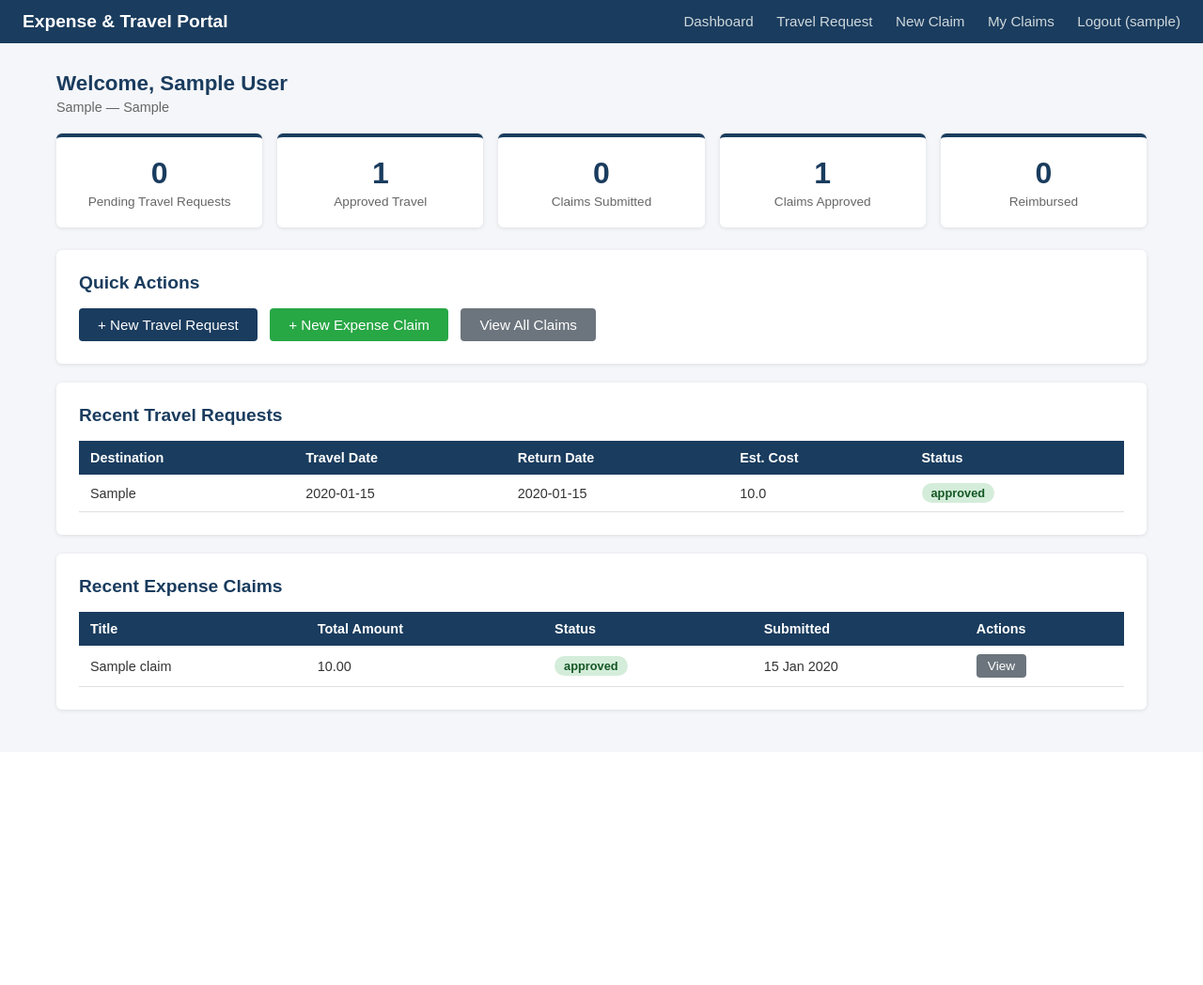
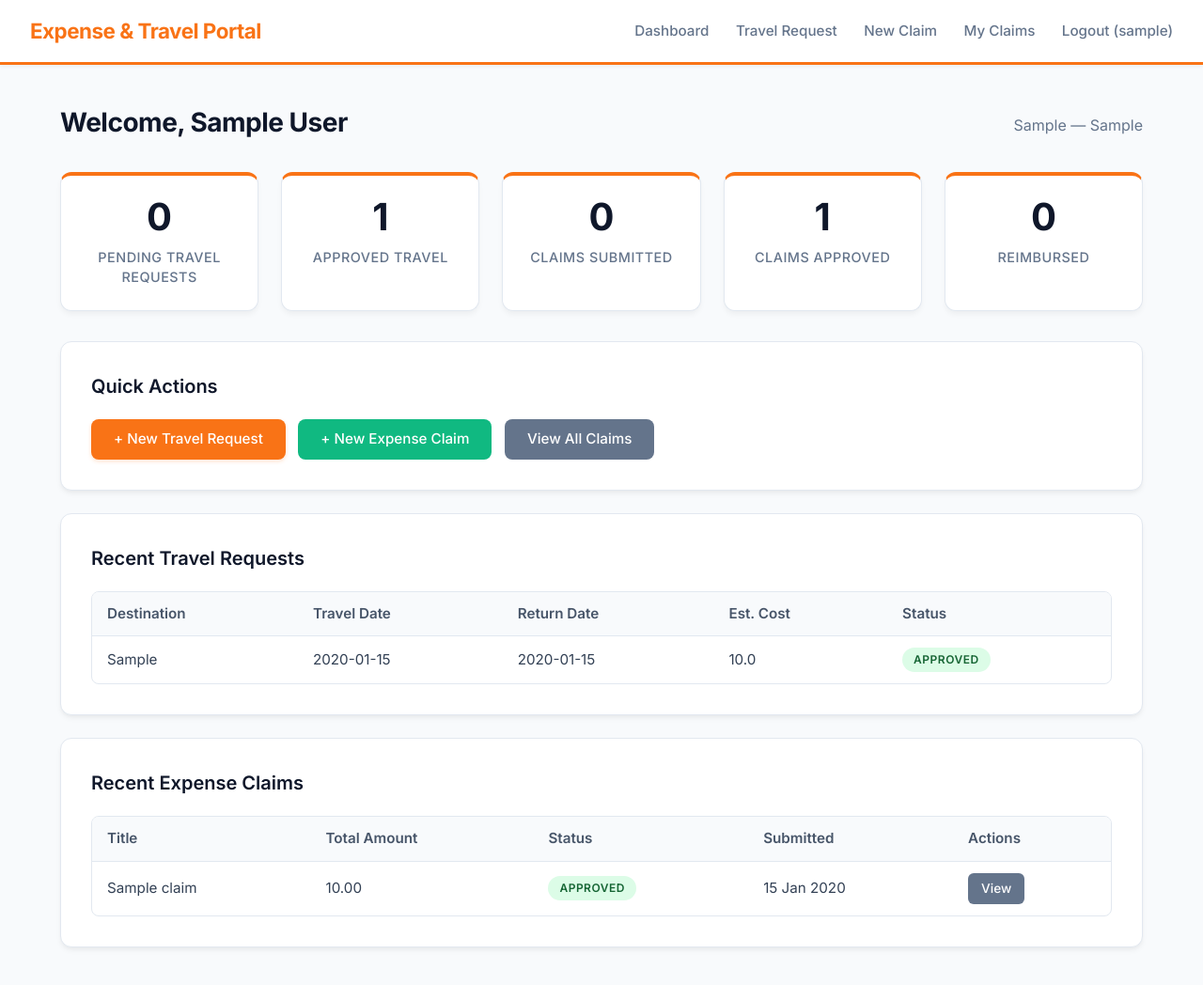
Before and after one commit to SanketNagwekar/revature_capstone_p1_employee_expense_travel_portal, a Flask app: page /employee/dashboard in a window 1280 px wide. Shown: the whole page at 94% size. Before the commit the page ends 759 px from the top, so only its background shows below. Run offline with Flask 3, Linux system fonts and the light colour scheme; the visitor is signed in with stand-in values (Sample User, id 1); tables that the repository leaves empty hold one stand-in row (values such as "Sample post").

Commit message:
feat(ui): update to modern carrot-orange theme with Inter font and refined styling

```diff
--- a/static/css/style.css
+++ b/static/css/style.css
@@ -5,76 +5,90 @@
 }
 
 body {
-    font-family: Arial, sans-serif;
-    background-color: #f4f6f9;
-    color: #333;
+    font-family: 'Inter', sans-serif;
+    background-color: #f8fafc;
+    color: #334155;
+    line-height: 1.5;
 }
 
 /* ── Navbar ── */
 .navbar {
-    background-color: #1a3c5e;
-    color: white;
-    padding: 12px 24px;
+    background-color: #ffffff;
+    color: #0f172a;
+    padding: 16px 32px;
     display: flex;
     justify-content: space-between;
     align-items: center;
+    border-bottom: 3px solid #f97316;
+    box-shadow: 0 2px 4px rgba(0,0,0,0.05);
 }
 
 .navbar .brand {
-    font-size: 1.2rem;
-    font-weight: bold;
-    color: white;
+    font-size: 1.4rem;
+    font-weight: 700;
+    color: #f97316;
     text-decoration: none;
+    letter-spacing: -0.5px;
 }
 
 .navbar .nav-links a {
-    color: #cfd8dc;
+    color: #64748b;
     text-decoration: none;
-    margin-left: 20px;
+    margin-left: 24px;
     font-size: 0.95rem;
+    font-weight: 500;
+    transition: all 0.2s ease;
 }
 
 .navbar .nav-links a:hover {
-    color: white;
+    color: #f97316;
 }
 
 /* ── Page container ── */
 .container {
     max-width: 960px;
-    margin: 30px auto;
-    padding: 0 20px;
+    margin: 40px auto;
+    padding: 0 24px;
 }
 
 .container-wide {
     max-width: 1200px;
-    margin: 30px auto;
-    padding: 0 20px;
+    margin: 40px auto;
+    padding: 0 24px;
 }
 
 /* ── Card ── */
 .card {
-    background: white;
-    border-radius: 6px;
-    box-shadow: 0 1px 4px rgba(0,0,0,0.1);
-    padding: 24px;
-    margin-bottom: 20px;
+    background: #ffffff;
+    border: 1px solid #e2e8f0;
+    border-radius: 12px;
+    box-shadow: 0 4px 6px -1px rgba(0,0,0,0.05), 0 2px 4px -1px rgba(0,0,0,0.03);
+    padding: 32px;
+    margin-bottom: 24px;
+    transition: box-shadow 0.2s ease;
+}
+
+.card:hover {
+    box-shadow: 0 10px 15px -3px rgba(0,0,0,0.05), 0 4px 6px -2px rgba(0,0,0,0.025);
 }
 
 .card h2 {
-    margin-bottom: 16px;
-    color: #1a3c5e;
-    font-size: 1.2rem;
+    margin-bottom: 20px;
+    color: #0f172a;
+    font-size: 1.25rem;
+    font-weight: 600;
 }
 
 /* ── Forms ── */
 .form-group {
-    margin-bottom: 16px;
+    margin-bottom: 20px;
 }
 
 .form-group label {
     display: block;
-    margin-bottom: 6px;
-    font-weight: bold;
+    margin-bottom: 8px;
+    font-weight: 600;
+    color: #475569;
     font-size: 0.9rem;
 }
 
@@ -82,84 +96,126 @@ body {
 .form-group select,
 .form-group textarea {
     width: 100%;
-    padding: 9px 12px;
-    border: 1px solid #ccc;
-    border-radius: 4px;
+    padding: 12px 16px;
+    border: 1px solid #cbd5e1;
+    border-radius: 8px;
     font-size: 0.95rem;
+    font-family: 'Inter', sans-serif;
+    color: #0f172a;
+    transition: all 0.2s ease;
+}
+
+.form-group input:focus,
+.form-group select:focus,
+.form-group textarea:focus {
+    outline: none;
+    border-color: #f97316;
+    box-shadow: 0 0 0 3px rgba(249,115,22,0.15);
 }
 
 .form-group textarea {
     resize: vertical;
-    min-height: 80px;
+    min-height: 100px;
 }
 
 /* ── Buttons ── */
 .btn {
     display: inline-block;
-    padding: 9px 20px;
+    padding: 10px 24px;
     border: none;
-    border-radius: 4px;
+    border-radius: 8px;
     cursor: pointer;
     font-size: 0.95rem;
+    font-weight: 500;
     text-decoration: none;
+    text-align: center;
+    transition: all 0.2s ease;
 }
 
-.btn-primary   { background-color: #1a3c5e; color: white; }
-.btn-success   { background-color: #28a745; color: white; }
-.btn-danger    { background-color: #dc3545; color: white; }
-.btn-secondary { background-color: #6c757d; color: white; }
-.btn-sm        { padding: 5px 12px; font-size: 0.85rem; }
+.btn-primary   {
+    background-color: #f97316;
+    color: white;
+    box-shadow: 0 2px 4px rgba(249,115,22,0.2);
+}
+.btn-primary:hover {
+    background-color: #ea580c;
+    transform: translateY(-1px);
+    box-shadow: 0 4px 6px rgba(249,115,22,0.3);
+}
 
-.btn:hover { opacity: 0.9; }
+.btn-success   { background-color: #10b981; color: white; }
+.btn-success:hover { background-color: #059669; }
+
+.btn-danger    { background-color: #ef4444; color: white; }
+.btn-danger:hover { background-color: #dc2626; }
+
+.btn-secondary { background-color: #64748b; color: white; }
+.btn-secondary:hover { background-color: #475569; }
+
+.btn-sm        { padding: 6px 14px; font-size: 0.85rem; border-radius: 6px; }
 
 /* ── Alerts ── */
 .alert {
-    padding: 10px 16px;
-    border-radius: 4px;
-    margin-bottom: 16px;
-    font-size: 0.9rem;
+    padding: 12px 20px;
+    border-radius: 8px;
+    margin-bottom: 24px;
+    font-size: 0.95rem;
+    font-weight: 500;
 }
 
-.alert-error   { background-color: #f8d7da; color: #721c24; border: 1px solid #f5c6cb; }
-.alert-success { background-color: #d4edda; color: #155724; border: 1px solid #c3e6cb; }
-.alert-info    { background-color: #d1ecf1; color: #0c5460; border: 1px solid #bee5eb; }
+.alert-error   { background-color: #fef2f2; color: #991b1b; border: 1px solid #fecaca; }
+.alert-success { background-color: #f0fdf4; color: #166534; border: 1px solid #bbf7d0; }
+.alert-info    { background-color: #f0f9ff; color: #075985; border: 1px solid #bae6fd; }
 
 /* ── Tables ── */
 table {
     width: 100%;
-    border-collapse: collapse;
-    font-size: 0.9rem;
+    border-collapse: separate;
+    border-spacing: 0;
+    font-size: 0.95rem;
+    border: 1px solid #e2e8f0;
+    border-radius: 8px;
+    overflow: hidden;
 }
 
 th {
-    background-color: #1a3c5e;
-    color: white;
-    padding: 10px 12px;
+    background-color: #f8fafc;
+    color: #475569;
+    padding: 12px 16px;
     text-align: left;
+    font-weight: 600;
+    border-bottom: 1px solid #e2e8f0;
 }
 
 td {
-    padding: 9px 12px;
-    border-bottom: 1px solid #e0e0e0;
+    padding: 12px 16px;
+    border-bottom: 1px solid #f1f5f9;
+    color: #334155;
 }
 
-tr:hover { background-color: #f9f9f9; }
+tr:last-child td {
+    border-bottom: none;
+}
+
+tr:hover td { background-color: #f8fafc; }
 
 /* ── Status badges ── */
 .badge {
     display: inline-block;
-    padding: 3px 10px;
-    border-radius: 12px;
-    font-size: 0.8rem;
-    font-weight: bold;
+    padding: 4px 12px;
+    border-radius: 999px;
+    font-size: 0.75rem;
+    font-weight: 600;
+    text-transform: uppercase;
+    letter-spacing: 0.5px;
 }
 
-.badge-pending    { background-color: #fff3cd; color: #856404; }
-.badge-submitted  { background-color: #cce5ff; color: #004085; }
-.badge-approved   { background-color: #d4edda; color: #155724; }
-.badge-rejected   { background-color: #f8d7da; color: #721c24; }
-.badge-reimbursed { background-color: #d6d8db; color: #383d41; }
-.badge-draft      { background-color: #e2e3e5; color: #383d41; }
+.badge-pending    { background-color: #fef3c7; color: #92400e; }
+.badge-submitted  { background-color: #e0f2fe; color: #075985; }
+.badge-approved   { background-color: #dcfce7; color: #166534; }
+.badge-rejected   { background-color: #fee2e2; color: #991b1b; }
+.badge-reimbursed { background-color: #f1f5f9; color: #475569; }
+.badge-draft      { background-color: #f3f4f6; color: #374151; }
 
 /* ── Login page ── */
 .login-wrapper {
@@ -167,78 +223,133 @@ tr:hover { background-color: #f9f9f9; }
     justify-content: center;
     align-items: center;
     min-height: 100vh;
-    background-color: #f4f6f9;
+    background: linear-gradient(135deg, #f8fafc 0%, #e2e8f0 100%);
 }
 
 .login-card {
     background: white;
-    padding: 40px;
-    border-radius: 8px;
-    box-shadow: 0 2px 8px rgba(0,0,0,0.15);
+    padding: 48px;
+    border-radius: 16px;
+    box-shadow: 0 10px 25px -5px rgba(0,0,0,0.1), 0 8px 10px -6px rgba(0,0,0,0.1);
     width: 100%;
-    max-width: 400px;
+    max-width: 440px;
+    border-top: 6px solid #f97316;
 }
 
 .login-card h1 {
     text-align: center;
-    color: #1a3c5e;
-    margin-bottom: 8px;
-    font-size: 1.5rem;
+    color: #0f172a;
+    margin-bottom: 12px;
+    font-size: 1.75rem;
+    font-weight: 700;
 }
 
 .login-card p.subtitle {
     text-align: center;
-    color: #666;
-    margin-bottom: 24px;
-    font-size: 0.9rem;
+    color: #64748b;
+    margin-bottom: 32px;
+    font-size: 0.95rem;
 }
 
 /* ── Dashboard stats ── */
 .stats-grid {
     display: grid;
-    grid-template-columns: repeat(auto-fit, minmax(180px, 1fr));
-    gap: 16px;
-    margin-bottom: 24px;
+    grid-template-columns: repeat(auto-fit, minmax(200px, 1fr));
+    gap: 24px;
+    margin-bottom: 32px;
 }
 
 .stat-card {
     background: white;
-    border-radius: 6px;
-    padding: 20px;
+    border-radius: 12px;
+    padding: 24px;
     text-align: center;
-    box-shadow: 0 1px 4px rgba(0,0,0,0.1);
-    border-top: 4px solid #1a3c5e;
+    box-shadow: 0 4px 6px -1px rgba(0,0,0,0.05);
+    border: 1px solid #e2e8f0;
+    border-top: 4px solid #f97316;
+    transition: transform 0.2s ease;
+}
+
+.stat-card:hover {
+    transform: translateY(-2px);
 }
 
 .stat-card .stat-number {
-    font-size: 2rem;
-    font-weight: bold;
-    color: #1a3c5e;
+    font-size: 2.5rem;
+    font-weight: 700;
+    color: #0f172a;
+    line-height: 1;
 }
 
 .stat-card .stat-label {
-    color: #666;
-    font-size: 0.85rem;
-    margin-top: 4px;
+    color: #64748b;
+    font-size: 0.9rem;
+    font-weight: 500;
+    margin-top: 12px;
+    text-transform: uppercase;
+    letter-spacing: 0.5px;
 }
 
 /* ── Page heading ── */
 .page-heading {
-    margin-bottom: 20px;
+    margin-bottom: 32px;
+    display: flex;
+    justify-content: space-between;
+    align-items: center;
 }
 
 .page-heading h1 {
-    font-size: 1.4rem;
-    color: #1a3c5e;
+    font-size: 1.75rem;
+    font-weight: 700;
+    color: #0f172a;
+    letter-spacing: -0.5px;
 }
 
 .page-heading p {
-    color: #666;
-    font-size: 0.9rem;
-    margin-top: 4px;
+    color: #64748b;
+    font-size: 1rem;
+    margin-top: 6px;
+}
+
+/* ── Split Layout ── */
+.split-layout {
+    display: grid;
+    grid-template-columns: 2fr 1fr;
+    gap: 24px;
+}
+
+@media (max-width: 768px) {
+    .split-layout {
+        grid-template-columns: 1fr;
+    }
 }
 
 /* ── Utility ── */
 .mt-16 { margin-top: 16px; }
 .text-right { text-align: right; }
 .text-center { text-align: center; }
+
+/* ── Timeline ── */
+.timeline {
+    list-style: none;
+    padding-left: 0;
+}
+
+.timeline li {
+    padding: 16px 0;
+    border-bottom: 1px solid #f1f5f9;
+}
+
+.timeline li:last-child {
+    border-bottom: none;
+}
+
+.timeline strong {
+    color: #0f172a;
+}
+
+.timeline small {
+    color: #94a3b8;
+    display: block;
+    margin-top: 4px;
+}
--- a/templates/base.html
+++ b/templates/base.html
@@ -4,6 +4,7 @@
     <meta charset="UTF-8">
     <meta name="viewport" content="width=device-width, initial-scale=1.0">
     <title>{% block title %}Expense Portal{% endblock %}</title>
+    <link href="https://fonts.googleapis.com/css2?family=Inter:wght@400;500;600;700&display=swap" rel="stylesheet">
     <link rel="stylesheet" href="{{ url_for('static', filename='css/style.css') }}">
 </head>
 <body>
```
